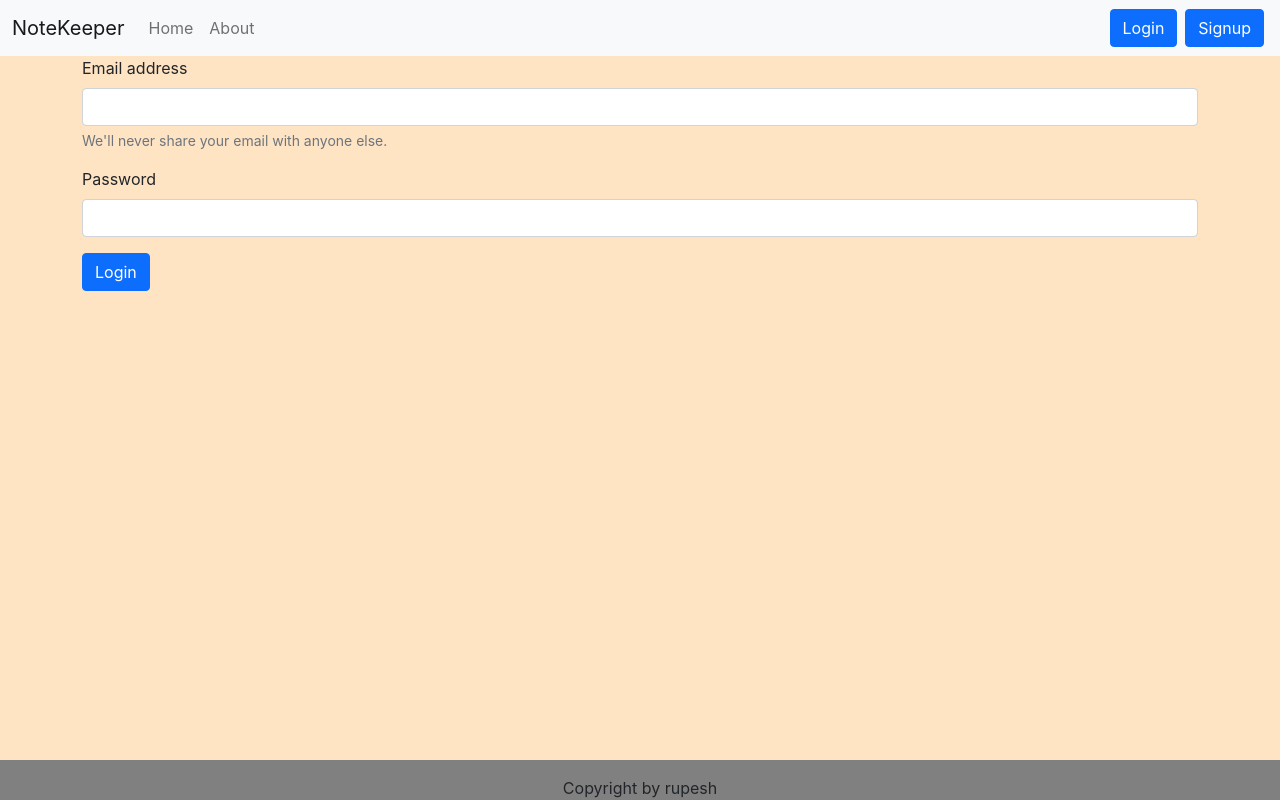
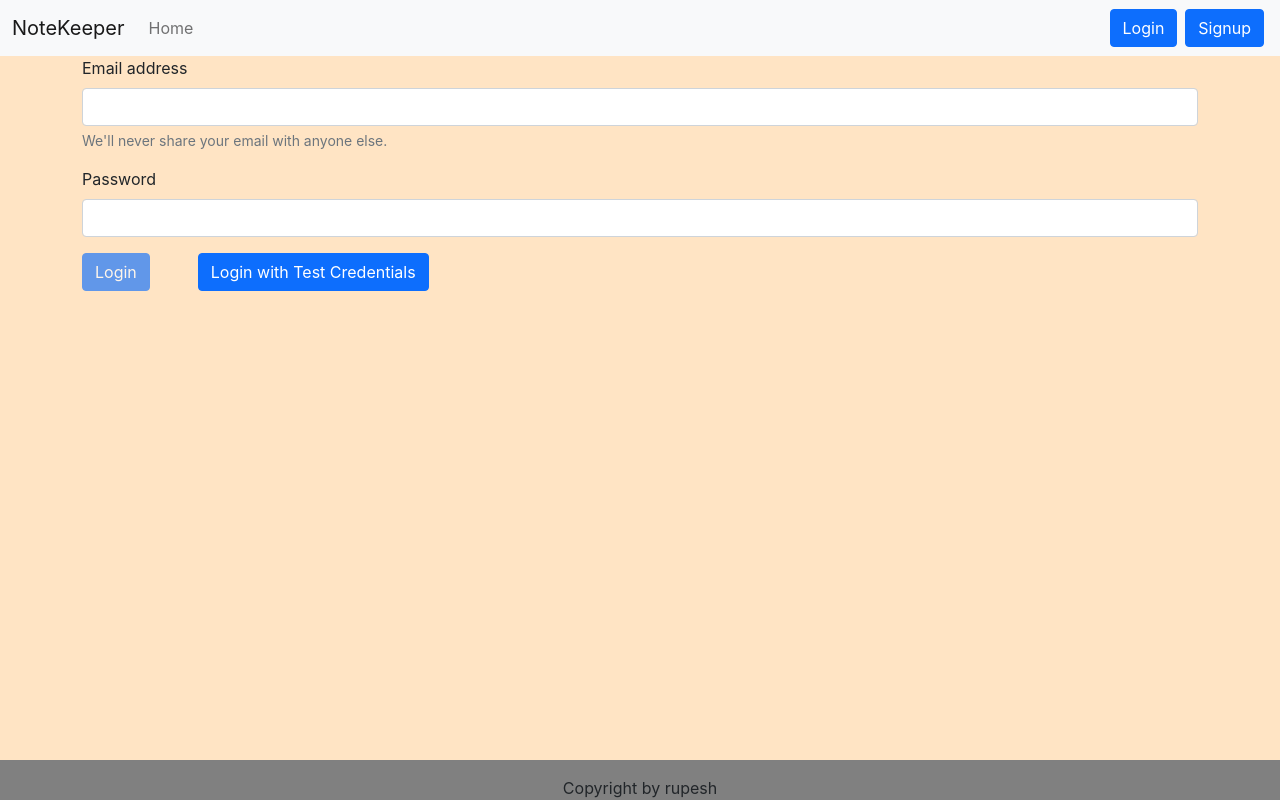
Before and after one commit to rupesh2120/FrontendNotekeeper, a React (Create React App) app: page /login in a window 1280 px wide. Built offline with nearby package versions, Linux system fonts and the light colour scheme.

Commit message:
added test credentials

```diff
--- a/src/App.js
+++ b/src/App.js
@@ -2,7 +2,7 @@ import "./App.css";
 import { BrowserRouter as Router, Switch, Route } from "react-router-dom";
 import { Navbar } from "./components/Navbar";
 import { Home } from "./components/Home";
-import { About } from "./components/About";
+//import { About } from "./components/About";
 import NoteState from "./context/notes/NoteState";
 import { Alert } from "./components/Alert";
 import { Login } from "./components/Login";
@@ -21,9 +21,6 @@ function App() {
 							<Route exact path="/">
 								<Home />
 							</Route>
-							<Route exact path="/about">
-								<About />
-							</Route>
 							<Route exact path="/login">
 								<Login />
 							</Route>
--- a/src/components/Login.js
+++ b/src/components/Login.js
@@ -30,8 +30,29 @@ export const Login = () => {
 			//save the auth token and redirect
 			localStorage.setItem("token", json.authtoken);
 			history.push("/");
-		} else {
-			alert("Invalid credentials");
+		}
+	};
+
+	const handleLogin = async () => {
+		const response = await fetch(
+			"https://dailynotekeeper.herokuapp.com/api/auth/login",
+			{
+				method: "POST", // *GET, POST, PUT, DELETE, etc.
+				headers: {
+					"Content-Type": "application/json",
+				},
+				body: JSON.stringify({
+					email: "rupesh1234@gmail.com",
+					password: "scam2021",
+				}),
+			}
+		);
+		const json = await response.json();
+		console.log(json);
+		if (json.success) {
+			//save the auth token and redirect
+			localStorage.setItem("token", json.authtoken);
+			history.push("/");
 		}
 	};
 
@@ -68,8 +89,19 @@ export const Login = () => {
 						onChange={onChange}
 					/>
 				</div>
-				<button type="submit" className="btn btn-primary">
+				<button
+					disabled={credentials.email < 5 || credentials.password < 5}
+					type="submit"
+					className="btn btn-primary"
+				>
 					Login
+				</button>
+				<button
+					type="submit"
+					className="btn btn-primary mx-5"
+					onClick={handleLogin}
+				>
+					Login with Test Credentials
 				</button>
 			</form>
 		</div>
--- a/src/components/Navbar.js
+++ b/src/components/Navbar.js
@@ -40,16 +40,6 @@ export const Navbar = () => {
 									Home
 								</Link>
 							</li>
-							<li className="nav-item">
-								<Link
-									className={`nav-link ${
-										location.pathname === "/about" ? "active" : ""
-									}`}
-									to="/about"
-								>
-									About
-								</Link>
-							</li>
 						</ul>
 						{!localStorage.getItem("token") ? (
 							<form className="d-flex">
--- a/src/components/NoteItem.js
+++ b/src/components/NoteItem.js
@@ -6,10 +6,10 @@ export const NoteItem = (props) => {
 	const { deleteNote } = context;
 	const { note, updateNote } = props;
 	return (
-		<div className="col-md-3">
+		<div className="col-md-3 mx-5">
 			<div
 				className="card my-3"
-				style={{ width: "11rem", backgroundColor: "yellow" }}
+				style={{ width: "20rem", backgroundColor: "yellow" }}
 			>
 				<div className="card-body">
 					<div className="d-flex align-items-center">
--- a/src/components/Notes.js
+++ b/src/components/Notes.js
@@ -11,6 +11,7 @@ export const Notes = () => {
 	const [etitle, setEtitle] = useState("");
 	const [edescription, setEdescription] = useState("");
 	const [eselectedTag, setEselectedTag] = useState("");
+	//const [filteredNotes, setfilteredNotes] = useState([]);
 
 	// let history = useHistory();
 	// const context = useContext(noteContext);
@@ -79,6 +80,10 @@ export const Notes = () => {
 
 	const tags = [
 		{
+			value: "All tags",
+			label: "All tags",
+		},
+		{
 			value: "Personal",
 			label: "Personal",
 		},
@@ -93,9 +98,25 @@ export const Notes = () => {
 		setEselectedTag(tag);
 	};
 
-	const filteredNotes = selectedTag
-		? notes.filter((note) => note.tag === selectedTag)
-		: notes;
+	const handleSelect = (tag) => {
+		console.log(tag);
+		setSelectedTag(tag);
+		// if (selectedTag === "All tags") {
+		// 	setfilteredNotes(notes);
+		// 	//filteredNotes = notes;
+		// } else if (selectedTag === "Personal") {
+		// 	setfilteredNotes(notes.filter((note) => note.tag === "Personal"));
+		// 	//filteredNotes = notes.filter((note) => note.tag === "Personal");
+		// } else {
+		// 	setfilteredNotes(notes.filter((note) => note.tag === "Work"));
+		// 	//filteredNotes = notes.filter((note) => note.tag === "Work");
+		// }
+	};
+
+	const filteredNotes =
+		selectedTag && selectedTag !== "All tags"
+			? notes.filter((note) => note.tag === selectedTag)
+			: notes;
 
 	const ref = useRef(null);
 	const refClose = useRef(null);
@@ -224,13 +245,13 @@ export const Notes = () => {
 					<h4>Select Notes based on tags</h4>
 					<ListGroup
 						tags={tags}
-						onItemSelect={handleTagSelect}
+						onItemSelect={handleSelect}
 						selectedTag={selectedTag}
 					/>
 				</div>
 				<div className="col">
 					<div className="row">
-						<h3>Your notes</h3>
+						<h3 className="mx-5">Your notes</h3>
 						{/* <button
 					onClick={filterChange}
 					type="button"
```
